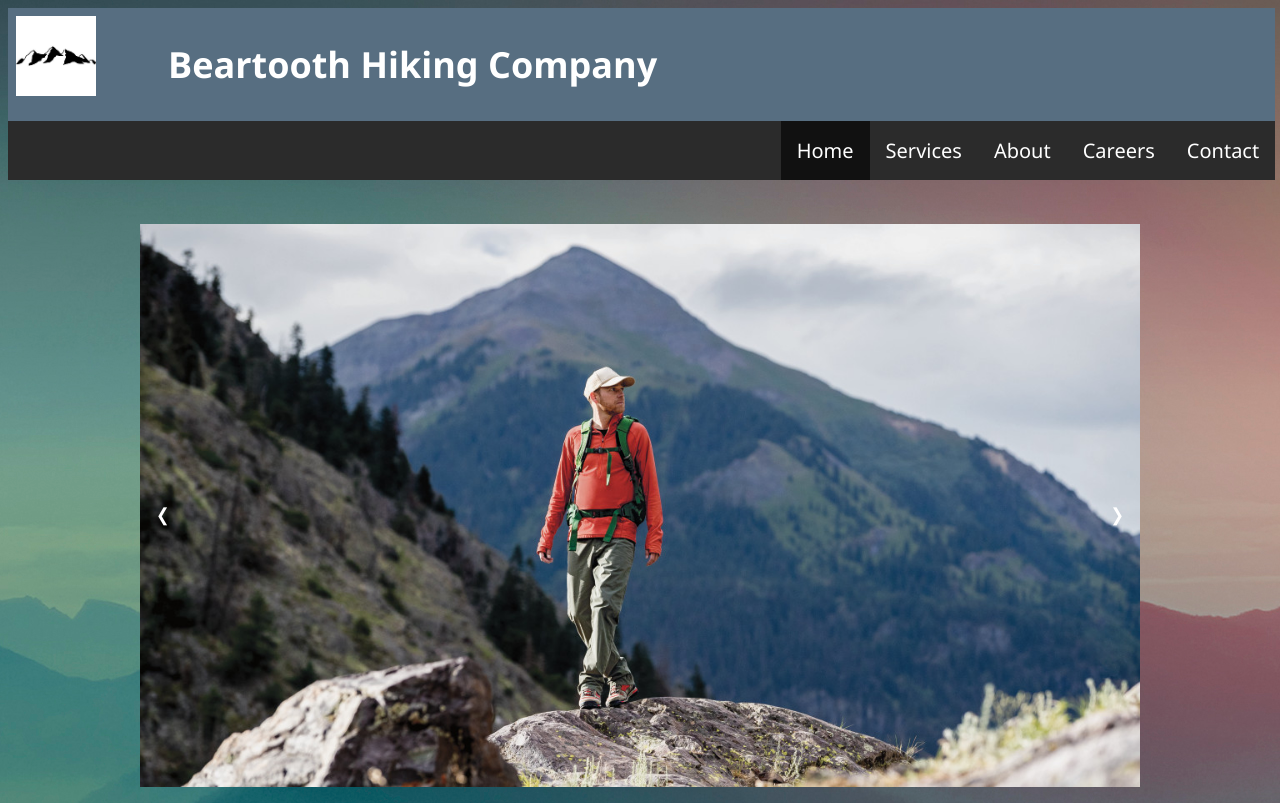
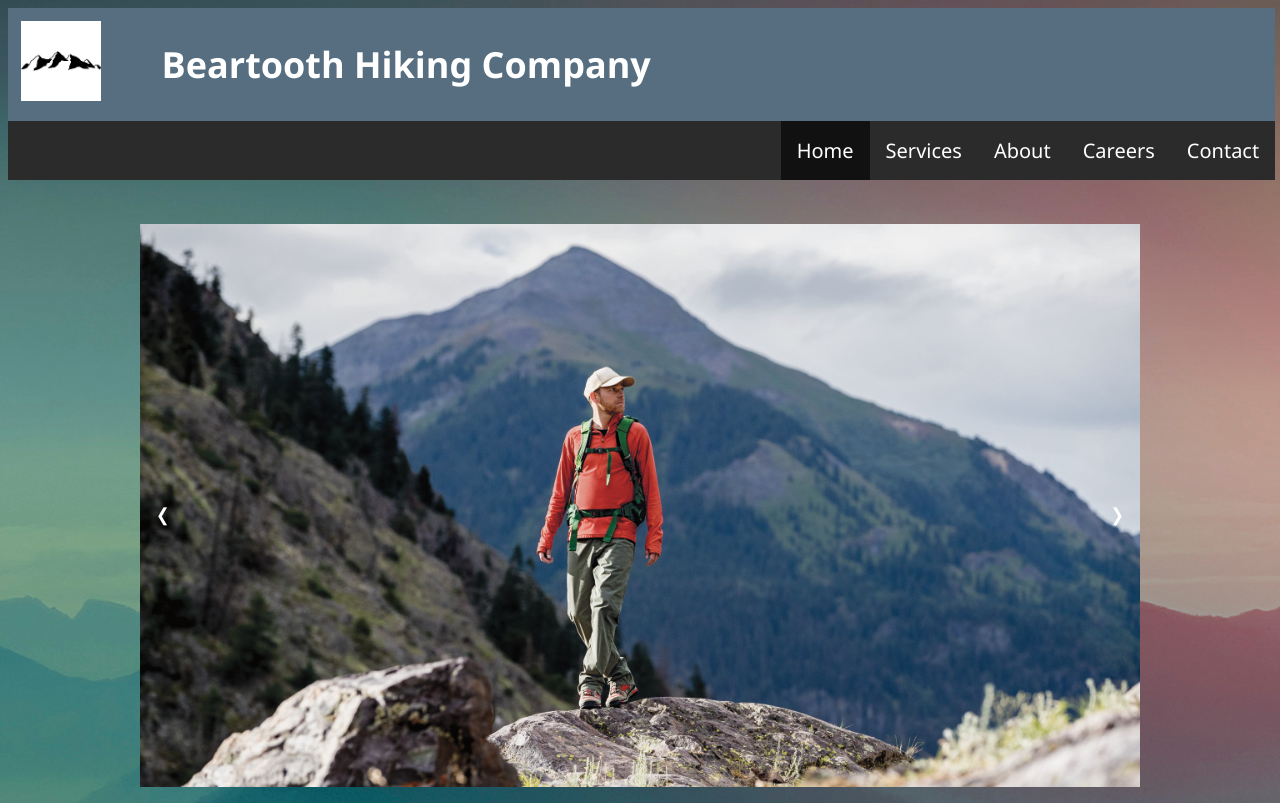
Before and after one commit to ChrisBB95/business_website, a website: page dist/index.html in a window 1280 px wide. Shown: the top 803 px of the page. Drawn offline with Linux system fonts and the light colour scheme.

Commit message:
adjusted logo position

```diff
--- a/scss/main.scss
+++ b/scss/main.scss
@@ -50,13 +50,13 @@ header {
     background-size: contain;
     height: 5rem;
     width: 8rem;
-    margin: 0.5rem;
+    margin: 0.8rem;
     float: left;
   }
 
   h1 {
     float: left;
-    padding: 0.5rem 1rem;
+    padding: 0.5rem 0;
     font-size: 36px;
   }
 
```
Also changed, not shown: dist/css/main.css.
